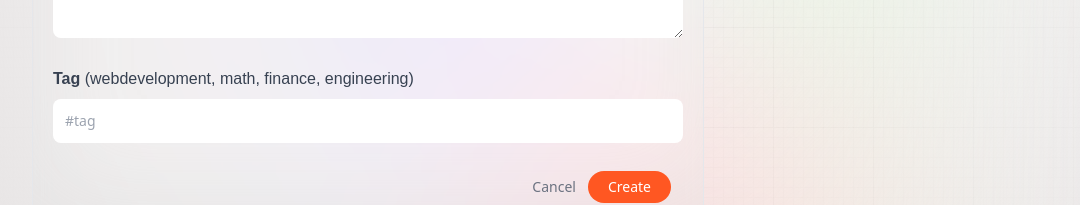
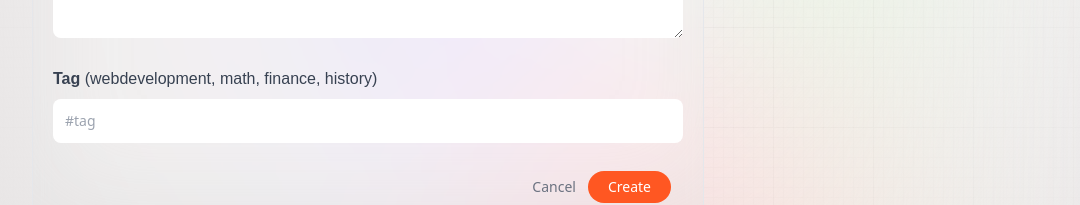
Before and after one commit to timmbach/prompt-ai, a Next.js app: page /create-prompt in a window 1280 px wide. Shown: the part 478-683 px from the top of the page, without its empty margins (32-1112 px from the left). Built offline with nearby package versions, Linux system fonts and the light colour scheme; no server answers.

Commit message:
adjusted tags

```diff
--- a/components/Form.tsx
+++ b/components/Form.tsx
@@ -46,7 +46,7 @@ function Form({ type, post, setPost, submitting, handleSubmit }: Props) {
           <span className="font-satoshi font-semibold text-base text-gray-700">
             Tag{" "}
             <span className="font-normal">
-              (webdevelopment, math, finance, engineering)
+              (webdevelopment, math, finance, history)
             </span>
           </span>
           <input
```
